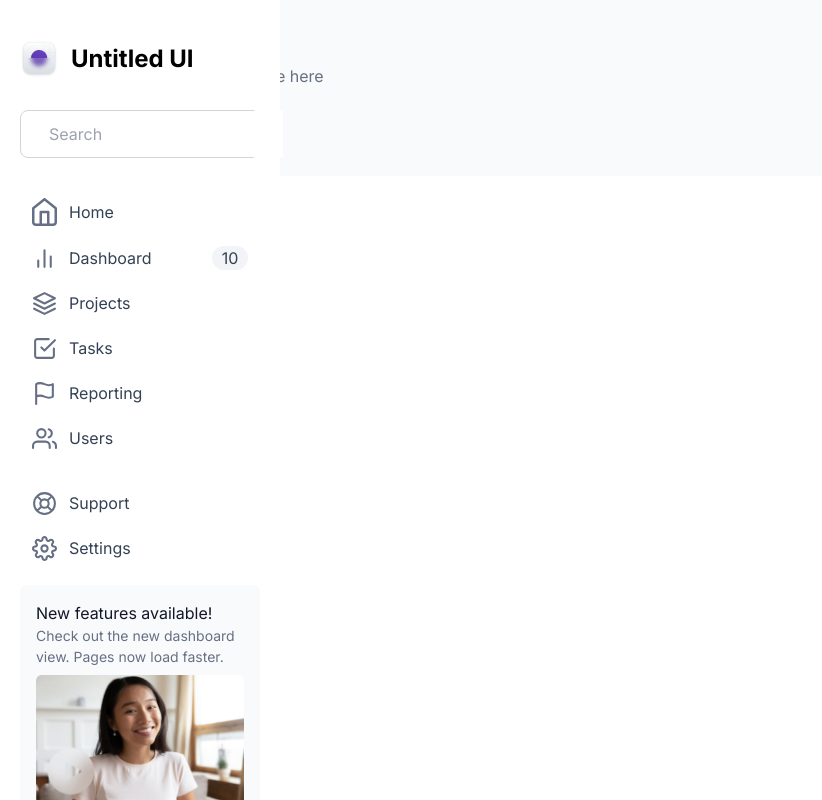
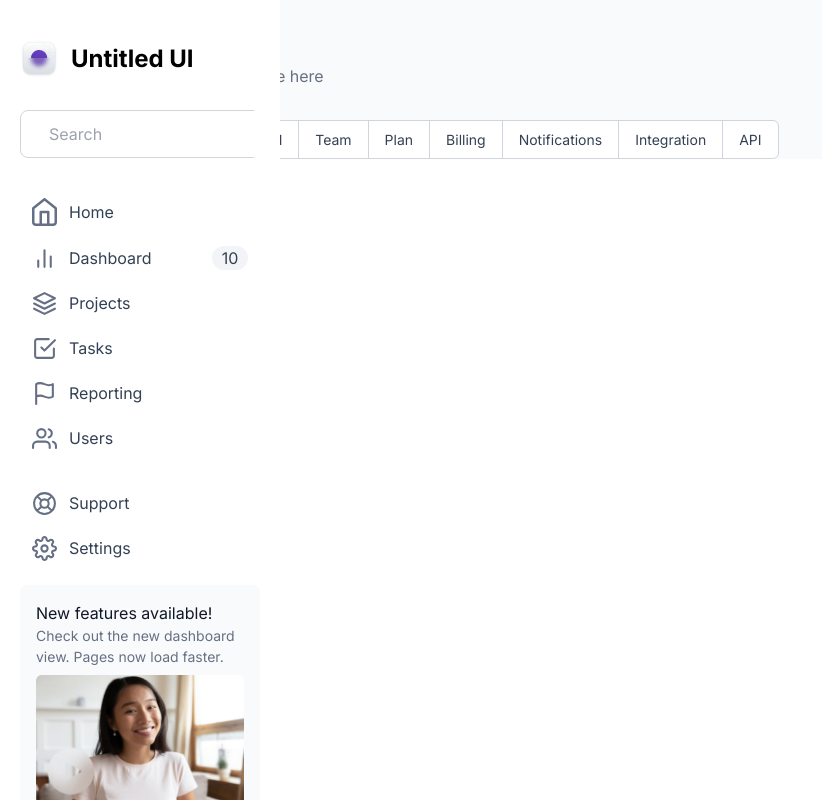
Before and after one commit to Emmathem/vencru-app, a React (Create React App) app: page / in a window 1280 px wide. Shown: the whole page, without its empty margins (0-822 px from the left). Built offline with nearby package versions, Linux system fonts and the light colour scheme.

Commit message:
tab menu

```diff
--- /dev/null
+++ b/src/components/dashboard/TabMenu.js
@@ -0,0 +1,25 @@
+import React from 'react';
+import { settingMenu } from '../../data/utils';
+
+const TabMenu = ({ isActive, setActiveTab }) => {
+    return (
+        <>
+            <div className="w-fit overflow-hidden border border-gray-300 bg-white rounded-md flex items-center">
+                {settingMenu?.map((res, index) => (
+                    <React.Fragment key={index}>
+                        <div
+                            className={`w-fit text-[#344054] ${
+                                isActive === res.id && 'bg-[#F9FAFB]'
+                            } px-4 py-2 text-[14px] cursor-pointer last:border-0 border-r border-[#D0D5DD]`}
+                            onClick={() => setActiveTab(res.id)}
+                        >
+                            {res.name}
+                        </div>
+                    </React.Fragment>
+                ))}
+            </div>
+        </>
+    );
+};
+
+export default TabMenu;
--- a/src/components/dashboard/index.js
+++ b/src/components/dashboard/index.js
@@ -1,11 +1,16 @@
-import React from 'react';
+import React, { useState } from 'react';
 import MainLayout from '../layouts/MainLayout';
+import TabMenu from './TabMenu';
 
 const DashboardIndex = () => {
+    const [isActive, setIsActive] = useState(0);
+    const setActiveTab = (key) => {
+        setIsActive(key);
+    };
     return (
         <>
             <MainLayout title="Dashboard" pageTitle="Settings" subPageTitle="Manage your team and preference here">
-                Dashboard
+                <TabMenu setActiveTab={setActiveTab} isActive={isActive} />
             </MainLayout>
         </>
     );
--- a/src/components/layouts/MainLayout.js
+++ b/src/components/layouts/MainLayout.js
@@ -31,7 +31,7 @@ const MainLayout = (props) => {
             >
                 <div className="transition">
                     <Header pageTitle={pageTitle} subPageTitle={subPageTitle} />
-                    <div className="px-6 pt-8">{children}</div>
+                    <div className="px-6 lg:pt-0 pt-8">{children}</div>
                 </div>
             </main>
         </div>
--- a/src/components/layouts/MobileHeader.js
+++ b/src/components/layouts/MobileHeader.js
@@ -1,4 +1,4 @@
-import React, { useRef, useState } from 'react';
+import React, { useEffect, useRef, useState } from 'react';
 import ProductLogo from '../../assets/img/project_logo.png';
 import { Link } from 'react-router-dom';
 import { RiMenu2Fill } from 'react-icons/ri';
@@ -6,7 +6,21 @@ import { menuItemsStyle, navMenu } from '../../data/utils';
 
 const MobileHeader = () => {
     const [isOpen, setIsOpen] = useState(false);
-    const node = useRef(null);
+    const menuRef = useRef(null);
+
+    useEffect(() => {
+        const dropEffectClick = (e) => {
+            if (menuRef.current !== null && !menuRef.current.contains(e.target)) {
+                setIsOpen(!isOpen);
+            }
+        };
+        if (isOpen) {
+            window.addEventListener('click', dropEffectClick);
+        }
+        return () => {
+            window.removeEventListener('click', dropEffectClick);
+        };
+    }, [isOpen]);
 
     return (
         <>
@@ -19,7 +33,7 @@ const MobileHeader = () => {
                     <RiMenu2Fill size="30px" className="text-[#667085]" />
                 </div>
             </header>
-            <div ref={node}>
+            <div ref={menuRef}>
                 <div
                     className={`flex flex-col ${
                         isOpen ? 'translate-x-0' : '-translate-x-full'
--- a/src/components/layouts/Sidebar.js
+++ b/src/components/layouts/Sidebar.js
@@ -20,7 +20,7 @@ const Sidebar = (props) => {
     };
 
     return (
-        <div className="sidebar sidebar__width h-screen bg-white px-5 py-10 transition">
+        <aside className="sidebar sidebar__width h-screen bg-white px-5 py-10 transition overflow-y-auto">
             <div onClick={() => router('/dashboard')} className="cursor-pointer flex items-center">
                 <img src={ProductLogo} alt="logo" />
                 <h4 className="text-2xl font-bold pl-3">Untitled UI</h4>
@@ -107,7 +107,7 @@ const Sidebar = (props) => {
                     <FiLogOut size="30px" className="text-[#667085]" />
                 </div>
             </div>
-        </div>
+        </aside>
     );
 };
 
--- a/src/data/utils.js
+++ b/src/data/utils.js
@@ -26,3 +26,15 @@ export const menuItemsStyle = {
     menuItem: `flex textbrandColor justify-between mb-1 border-b border-[#E2E2E2] py-4 cursor-pointer`,
     count: `rounded-[16px] w-[36px] flex justify-center items-center bg-[#F2F4F7]`,
 };
+
+export const settingMenu = [
+    { id: 0, name: 'My details', key: 'my-details' },
+    { id: 1, name: 'Profile', key: 'profile' },
+    { id: 2, name: 'Password', key: 'password' },
+    { id: 3, name: 'Team', key: 'team' },
+    { id: 4, name: 'Plan', key: 'plan' },
+    { id: 5, name: 'Billing', key: 'billing' },
+    { id: 6, name: 'Notifications', key: 'notifications' },
+    { id: 7, name: 'Integration', key: 'integration' },
+    { id: 8, name: 'API', key: 'api' },
+];
```
